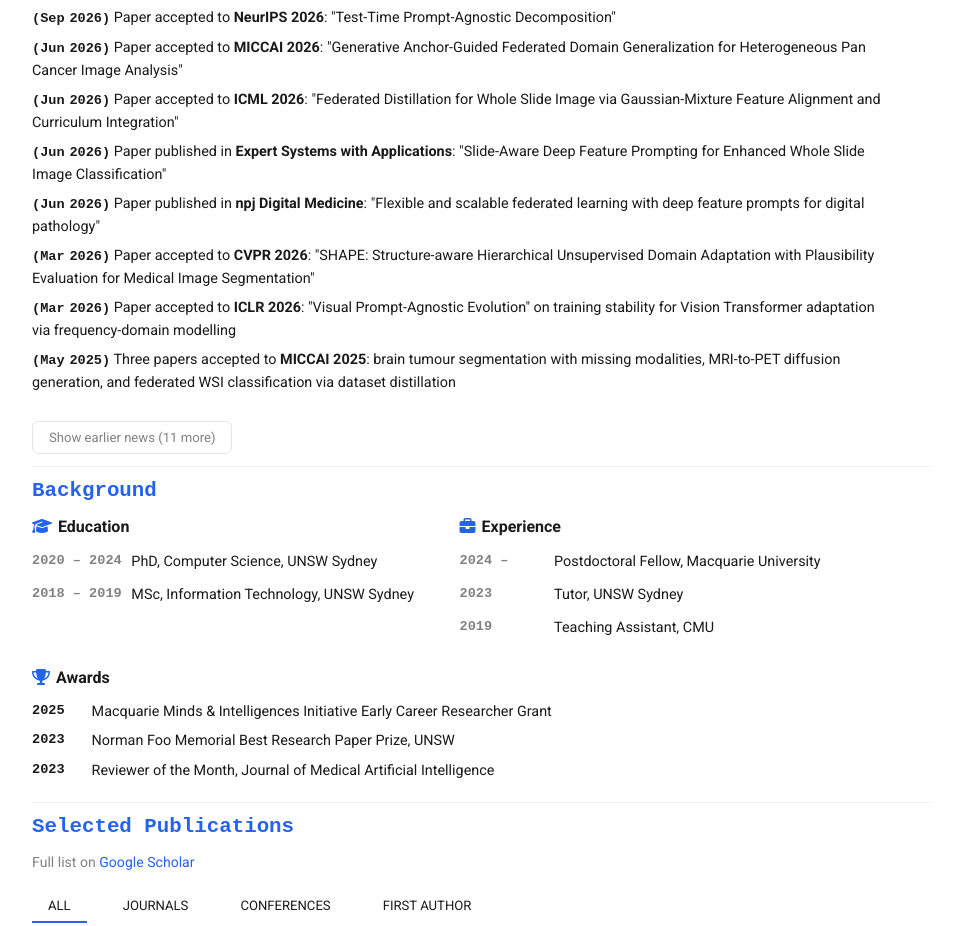
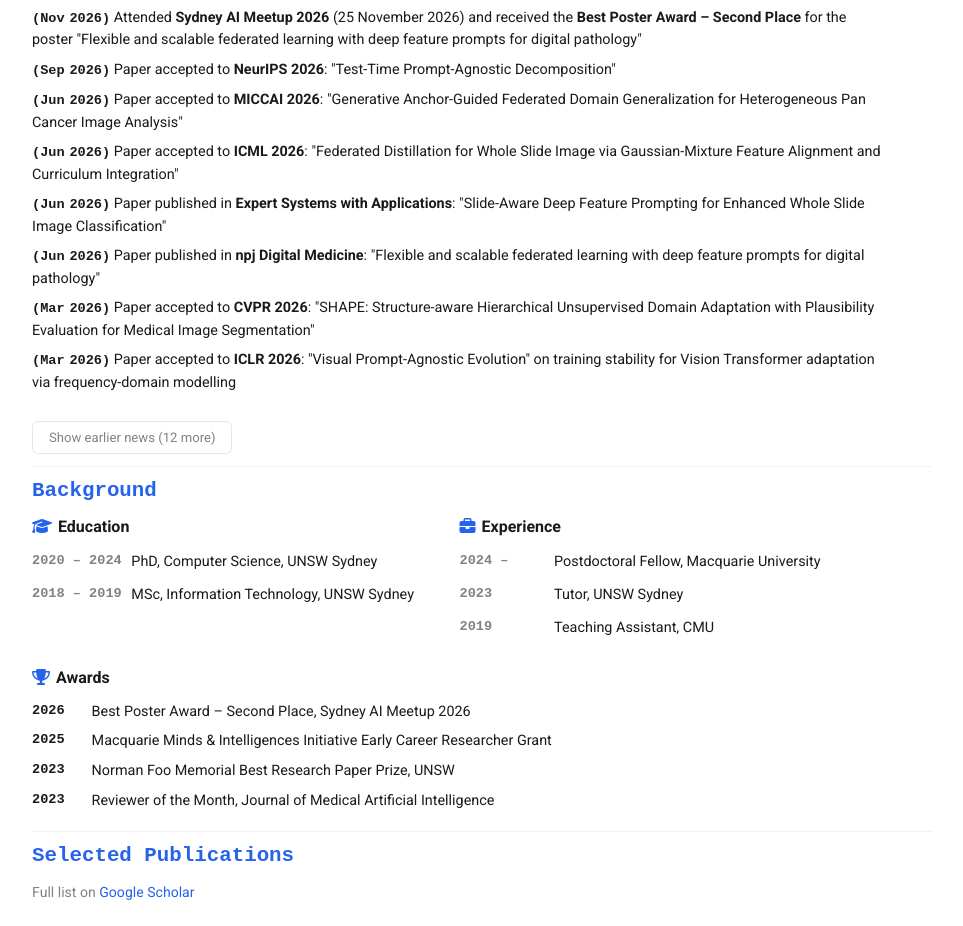
Before and after one commit to thomascong121/thomascong121.github.io, a plain HTML site: page index.html in a window 1280 px wide. Shown: the part 734-1660 px from the top of the page, without its empty margins (158-1121 px from the left). Drawn offline with nearby package versions, Linux system fonts and the light colour scheme; some icons are missing.

Commit message:
Add Sydney AI Meetup 2026 Best Poster Award (Second Place)
Co-Authored-By: Claude Opus 5.5 <noreply@anthropic.com>

```diff
--- a/index.html
+++ b/index.html
@@ -564,6 +564,7 @@ footer.sticky-bottom {
   <div style="max-width:95%; margin-top:0.5rem;">
     <h5 style="font-size:1rem; font-weight:600; margin-bottom:.6rem;"><i class="fas fa-trophy" style="color:var(--global-theme-color); margin-right:6px;"></i>Awards</h5>
     <ul class="awards-list">
+      <li><span class="award-year">2026</span><span>Best Poster Award &ndash; Second Place, Sydney AI Meetup 2026</span></li>
       <li><span class="award-year">2025</span><span>Macquarie Minds &amp; Intelligences Initiative Early Career Researcher Grant</span></li>
       <li><span class="award-year">2023</span><span>Norman Foo Memorial Best Research Paper Prize, UNSW</span></li>
       <li><span class="award-year">2023</span><span>Reviewer of the Month, Journal of Medical Artificial Intelligence</span></li>
@@ -651,6 +652,7 @@ footer.sticky-bottom {
 <script src="https://cdn.jsdelivr.net/npm/bootstrap@4.6.2/dist/js/bootstrap.bundle.min.js"></script>
 <script>
 const news = [
+  {date:"Nov 2026", text:'Attended <b>Sydney AI Meetup 2026</b> (25 November 2026) and received the <b>Best Poster Award &ndash; Second Place</b> for the poster "Flexible and scalable federated learning with deep feature prompts for digital pathology"'},
   {date:"Sep 2026", text:'Paper accepted to <b>NeurIPS 2026</b>: "Test-Time Prompt-Agnostic Decomposition"'},
   {date:"Jun 2026", text:'Paper accepted to <b>MICCAI 2026</b>: "Generative Anchor-Guided Federated Domain Generalization for Heterogeneous Pan Cancer Image Analysis"'},
   {date:"Jun 2026", text:'Paper accepted to <b>ICML 2026</b>: "Federated Distillation for Whole Slide Image via Gaussian-Mixture Feature Alignment and Curriculum Integration"'},
```
